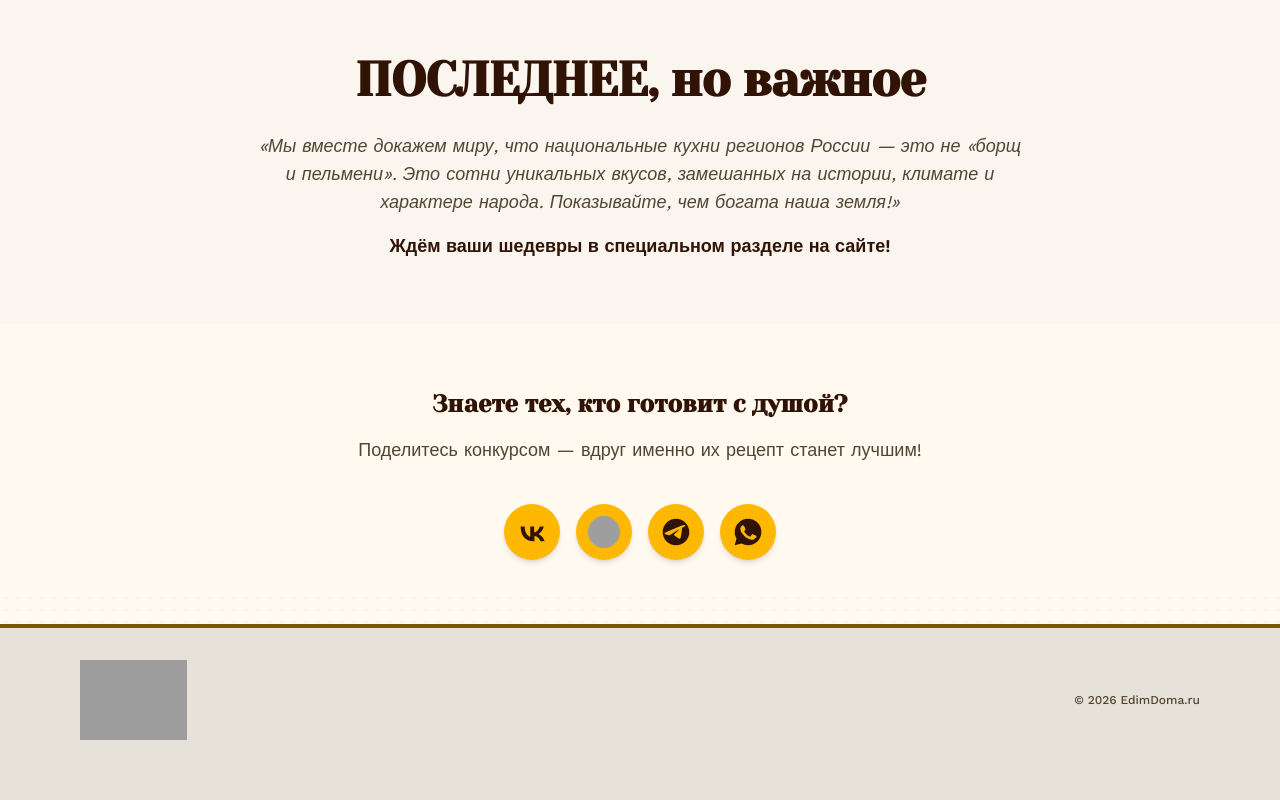
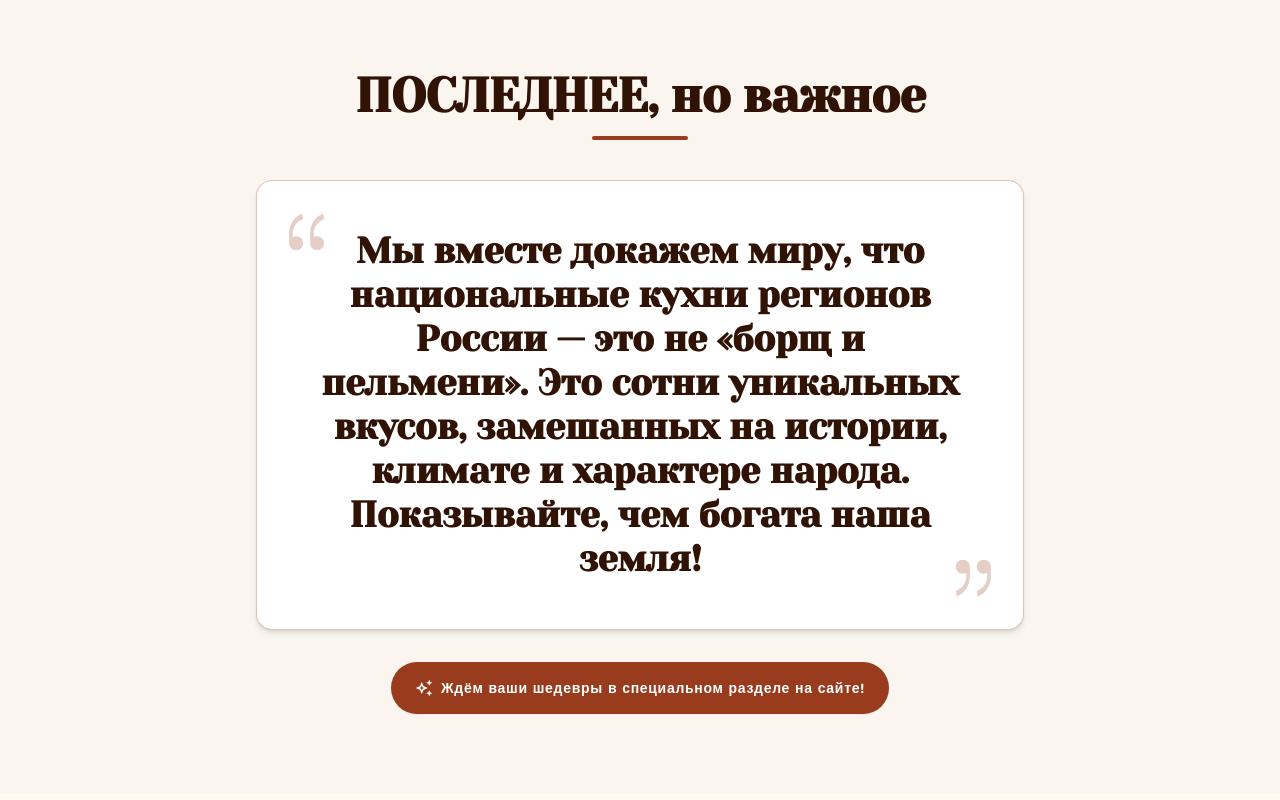
Before and after one commit to korenewdima-code/konkurs_1, a website built with Vite: page index.html in a window 1280 px wide. Shown: the part 5880-6680 px from the top of the page. Built offline with nearby package versions, Linux system fonts and the light colour scheme; grey boxes are pictures that could not be loaded.

Commit message:
style: оформить блок «ПОСЛЕДНЕЕ, но важное» как карточку-цитату
Декоративные terracotta-кавычки, цитата шрифтом Yeseva One в карточке
с тонкой рамкой, призыв к действию вынесен в пилюлю с иконкой.

Co-Authored-By: Claude Sonnet 5 <noreply@anthropic.com>

```diff
--- a/index.html
+++ b/index.html
@@ -691,16 +691,44 @@
       </div>
     </section>
 
-    <section class="relative overflow-hidden bg-[#FAF6EF] px-margin-mobile py-16 md:px-margin-desktop">
+    <section class="relative overflow-hidden bg-[#FAF6EF] px-margin-mobile py-20 md:px-margin-desktop">
       <div class="mx-auto max-w-3xl text-center">
-        <h2 class="mb-6 font-accent text-display-md text-cocoa md:text-display-lg">ПОСЛЕДНЕЕ, но важное</h2>
-        <div class="mx-auto flex flex-col gap-4 text-body-lg text-on-surface-variant">
-          <p class="italic">
-            «Мы вместе докажем миру, что национальные кухни регионов России — это не «борщ и пельмени».
-            Это сотни уникальных вкусов, замешанных на истории, климате и характере народа. Показывайте,
-            чем богата наша земля!»
+        <h2 class="mb-3 font-accent text-display-md text-cocoa md:text-display-lg">ПОСЛЕДНЕЕ, но важное</h2>
+        <div class="mx-auto mb-10 h-1 w-24 rounded-full bg-terracotta"></div>
+
+        <div class="relative rounded-2xl border border-terracotta/30 bg-white px-6 py-12 shadow-md md:px-16">
+          <svg
+            class="absolute top-4 left-4 h-10 w-10 text-terracotta/25 md:top-6 md:left-6 md:h-14 md:w-14"
+            viewBox="0 0 24 24"
+            fill="currentColor"
+            aria-hidden="true"
+          >
+            <path
+              d="M9.5 6C6.5 7.2 5 9.5 5 12.6c0 .4 0 .8.1 1.1.4-.2.9-.3 1.4-.3 1.7 0 3 1.3 3 3s-1.3 3-3 3-3-1.3-3-3v-3.9c0-4.3 2-7.4 5.6-8.9L9.5 6Zm9 0c-3 1.2-4.5 3.5-4.5 6.6 0 .4 0 .8.1 1.1.4-.2.9-.3 1.4-.3 1.7 0 3 1.3 3 3s-1.3 3-3 3-3-1.3-3-3v-3.9c0-4.3 2-7.4 5.6-8.9l.4 2.4Z"
+            />
+          </svg>
+
+          <p class="font-accent text-headline-lg leading-snug text-cocoa md:text-display-md">
+            Мы вместе докажем миру, что национальные кухни регионов России — это не «борщ и пельмени». Это
+            сотни уникальных вкусов, замешанных на истории, климате и характере народа. Показывайте, чем
+            богата наша земля!
           </p>
-          <p class="font-bold text-cocoa">Ждём ваши шедевры в специальном разделе на сайте!</p>
+
+          <svg
+            class="absolute right-4 bottom-4 h-10 w-10 rotate-180 text-terracotta/25 md:right-6 md:bottom-6 md:h-14 md:w-14"
+            viewBox="0 0 24 24"
+            fill="currentColor"
+            aria-hidden="true"
+          >
+            <path
+              d="M9.5 6C6.5 7.2 5 9.5 5 12.6c0 .4 0 .8.1 1.1.4-.2.9-.3 1.4-.3 1.7 0 3 1.3 3 3s-1.3 3-3 3-3-1.3-3-3v-3.9c0-4.3 2-7.4 5.6-8.9L9.5 6Zm9 0c-3 1.2-4.5 3.5-4.5 6.6 0 .4 0 .8.1 1.1.4-.2.9-.3 1.4-.3 1.7 0 3 1.3 3 3s-1.3 3-3 3-3-1.3-3-3v-3.9c0-4.3 2-7.4 5.6-8.9l.4 2.4Z"
+            />
+          </svg>
+        </div>
+
+        <div class="mt-8 inline-flex items-center gap-2 rounded-full bg-terracotta px-6 py-3 text-label-lg font-bold text-white shadow-sm">
+          <span class="material-symbols-outlined text-lg">auto_awesome</span>
+          Ждём ваши шедевры в специальном разделе на сайте!
         </div>
       </div>
     </section>
```
